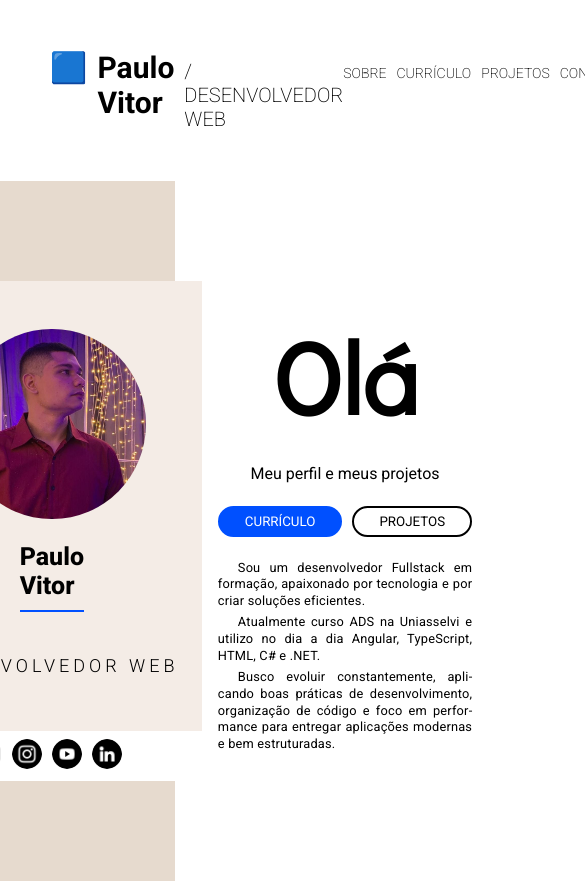
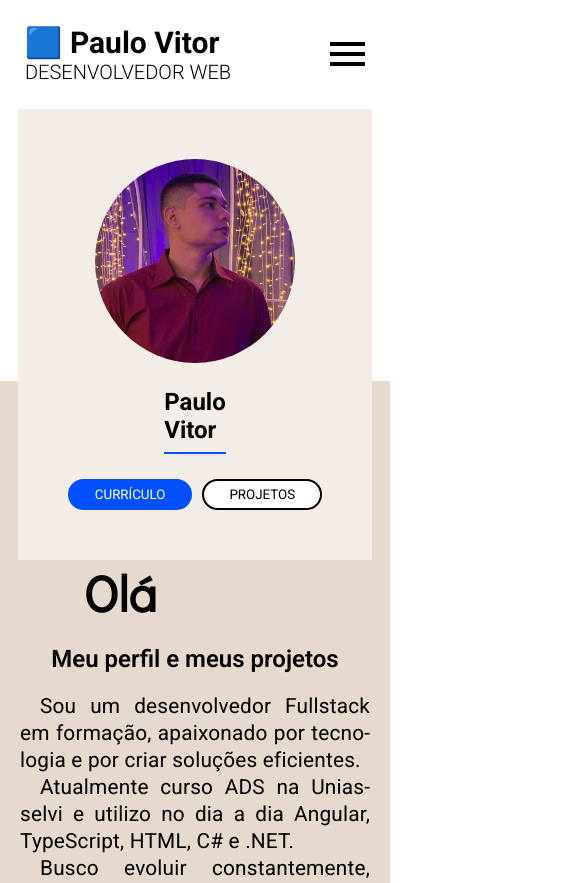
Before and after one commit to paulovitorlr/PortifolioFullStack, an Angular app in the folder portifolio/: page /home in a window 390 px wide. Shown: the top 883 px of the page, 585 px wide, since content can reach past the window. Built offline with nearby package versions, Linux system fonts and the light colour scheme.

Commit message:
Responsivo da pagina home, navbar para mobile criada

```diff
--- a/portifolio/src/app/components/home/home.html
+++ b/portifolio/src/app/components/home/home.html
@@ -1,7 +1,7 @@
-<app-nav-bar></app-nav-bar>
+<app-nav-bar class="Desktop"></app-nav-bar>
 
 
-<section>
+<section class="Desktop">
     <app-apresentacao></app-apresentacao>
     <div oladirective>
         <h1>Olá</h1>
@@ -42,4 +42,52 @@
 
 </section>
 
-<app-footer></app-footer>
+
+<app-navbarmobile class="off"></app-navbarmobile>
+<section class="Mobile">
+    <div class="apresentacao">
+
+        <img src="assets/perfil.jpg" alt="">
+
+        <p class="nomeMobile"> Paulo<br>Vitor</p>
+
+        <div class="BtnsDiv">
+            <button class="btnAzul Btn">CURRÍCULO</button>
+            <button class="btnBranco Btn">PROJETOS</button>
+        </div>
+    </div>
+
+    <div class="apresentacao2">
+        <h1>Olá</h1>
+
+
+       <p class="p1">Meu perfil e meus projetos</p>
+
+
+
+
+        <div class="paragrafos">
+            <p class="ApresentacaoParagrafo">
+            Sou um desenvolvedor Fullstack em formação,
+            apaixonado por tecnologia e por criar soluções eficientes.
+
+
+
+        </p>
+
+        <p class="ApresentacaoParagrafo">
+            Atualmente curso ADS na Uniasselvi e utilizo no dia a dia
+            Angular, TypeScript, HTML, C# e .NET.
+        </p>
+
+        <p class="ApresentacaoParagrafo">
+            Busco evoluir constantemente, aplicando boas práticas de
+            desenvolvimento, organização de código e foco em performance
+            para entregar aplicações modernas e bem estruturadas.
+        </p>
+        </div>
+
+    </div>
+</section>
+
+<app-footer class="Desktop"></app-footer>
--- a/portifolio/src/app/components/home/home.scss
+++ b/portifolio/src/app/components/home/home.scss
@@ -1,7 +1,7 @@
 @use '../../../variaveis' as *;
-section{
+section.Desktop{
 
-   padding: 100px;
+    padding: 100px;
     background: linear-gradient(to left, #ffffff 55%, #E6DACE 40%);
     display: flex;
     justify-content: center;
@@ -67,3 +67,131 @@ section{
     }
 
 }
+@media(min-width: 830px){
+    .Mobile{
+        display: none;
+    }
+    .off{
+        display: none;
+    }
+}
+@media(max-width: 830px){
+    .Desktop{
+        display: none !important;
+    }
+    .off{
+
+    }
+
+    .Mobile{
+
+        background: linear-gradient(to bottom, #ffffff 30%, #E6DACE 30%);
+        display: flex;
+        flex-direction: column;
+        justify-content: center;
+        align-items: center;
+
+
+    div.apresentacao{
+        display: flex;
+        flex-direction: column;
+        justify-content: center;
+        align-items: center;
+
+        gap: 25px;
+
+        background-color: #F4ECE6;
+        padding: 50px;
+
+        p.nomeMobile{
+            font-weight: 700;
+            font-size: 24px;
+
+            border-bottom: 2px solid $Azul-Secundaria;
+            padding-bottom: 8px;
+        }
+        img{
+            border-radius: 100%;
+            width: 200px;
+        }
+
+         div.BtnsDiv{
+        display: flex;
+        align-items: center;
+        gap: 10px;
+
+    button.Btn{
+        padding: 6px 25px;
+        border-radius: 45px;
+
+
+    }
+    button.btnAzul{
+        background-color: $Azul-Secundaria;
+        color: #fff;
+        border: 2px solid $Azul-Secundaria;
+         &:hover{
+            background-color: #FFF;
+            color: #000;
+        }
+    }
+    button.btnBranco{
+        background-color: #FFF;
+        color: #000000;
+        border: 2px solid #000000;
+            &:hover{
+                background-color: $Azul-Secundaria;
+                color: #ffffff;
+                border: 2px solid $Azul-Secundaria;
+            }
+        }
+    }
+    }
+
+    div.apresentacao2 {
+
+        display: flex;
+        flex-direction: column;
+        justify-items: center;
+        align-items: center;
+        gap: 20px;
+        h1{
+            font-size: 50px;
+            font-weight: 900;
+            font-family: "Didact Gothic";
+
+            margin-right: 150px;
+        }
+        p.p1{
+            font-size: 24px;
+            font-weight: 600;
+        }
+
+        div.paragrafos{
+            display: flex;
+            flex-direction: column;
+
+            width: 350px;
+            padding: 50px, 0px, 50px, 50px;
+            p.ApresentacaoParagrafo{
+
+                text-align: justify;
+                hyphens: auto;
+                text-indent: 20px;
+                line-height: 1.3;
+                font-size: 1.3rem;
+                color: #000000;
+
+                letter-spacing: 0.2px;
+            }
+        }
+
+
+    }
+
+
+
+
+
+    }
+}
--- a/portifolio/src/app/components/home/home.ts
+++ b/portifolio/src/app/components/home/home.ts
@@ -5,6 +5,7 @@ import { CommonModule } from '@angular/common';
 import { NavBar } from '../nav-bar/nav-bar';
 import { Apresentacao } from '../apresentacao/apresentacao';
 import { Footer } from '../footer/footer'
+import { Navbarmobile } from '../navbarmobile/navbarmobile';
 
 //directives
 import { OlaDirective } from "../../directives/ola.directive";
@@ -13,6 +14,7 @@ import { OlaDirective } from "../../directives/ola.directive";
 @Component({
   selector: 'app-home',
   imports: [NavBar,CommonModule,Apresentacao, OlaDirective, Footer,
+    Navbarmobile
 
   ],
   templateUrl: './home.html',
--- /dev/null
+++ b/portifolio/src/app/components/navbarmobile/navbarmobile.html
@@ -0,0 +1,18 @@
+<section>
+    <div>
+         <p class="nome">
+            🟦 Paulo Vitor
+        </p>
+
+        <p class="profissao">
+            DESENVOLVEDOR WEB
+        </p>
+    </div>
+
+
+    <div class="menu-btn" [class.active]="menuAberto" (click)="toggleMenu()">
+        <span></span>
+        <span></span>
+        <span></span>
+    </div>
+</section>
--- /dev/null
+++ b/portifolio/src/app/components/navbarmobile/navbarmobile.scss
@@ -0,0 +1,61 @@
+section{
+    display: flex;
+    justify-content: space-between;
+    align-items: center;
+    background-color: rgb(255, 255, 255);
+    padding: 25px;
+
+    p.nome{
+        font-weight: 700;
+        font-size: 30px;
+    }
+    p.profissao{
+        font-weight: 300;
+        font-size: 20px;
+    }
+    .menu-btn {
+        width: 35px;
+        height: 25px;
+        position: relative;
+        cursor: pointer;
+
+            span {
+                position: absolute;
+                width: 100%;
+                height: 4px;
+                background: black;
+                left: 0;
+                transition: 0.3s ease;
+            }
+
+            span:nth-child(1) {
+                top: 0;
+            }
+
+            span:nth-child(2) {
+                top: 10px;
+            }
+
+            span:nth-child(3) {
+                top: 20px;
+            }
+
+            &.active {
+
+                span:nth-child(1) {
+                    transform: rotate(45deg);
+                    top: 10px;
+                }
+
+                span:nth-child(2) {
+                    opacity: 0;
+                }
+
+                span:nth-child(3) {
+                    transform: rotate(-45deg);
+                    top: 10px;
+                }
+
+            }
+}
+}
--- /dev/null
+++ b/portifolio/src/app/components/navbarmobile/navbarmobile.ts
@@ -0,0 +1,16 @@
+import { Component } from '@angular/core';
+
+@Component({
+  selector: 'app-navbarmobile',
+  imports: [],
+  templateUrl: './navbarmobile.html',
+  styleUrl: './navbarmobile.scss',
+})
+export class Navbarmobile {
+
+  menuAberto = false;
+
+toggleMenu() {
+  this.menuAberto = !this.menuAberto;
+}
+}
--- a/portifolio/src/app/components/projetos/projetos.scss
+++ b/portifolio/src/app/components/projetos/projetos.scss
@@ -8,7 +8,7 @@ section{
     padding: 50px;
 
     h1{
-        margin-bottom: 20px;
+        margin-bottom: 20pxgit;
     }
 
     div.ContainerAPI{
```
Also changed, not shown: 1 other file (tests, documents, lock files or other folders).
